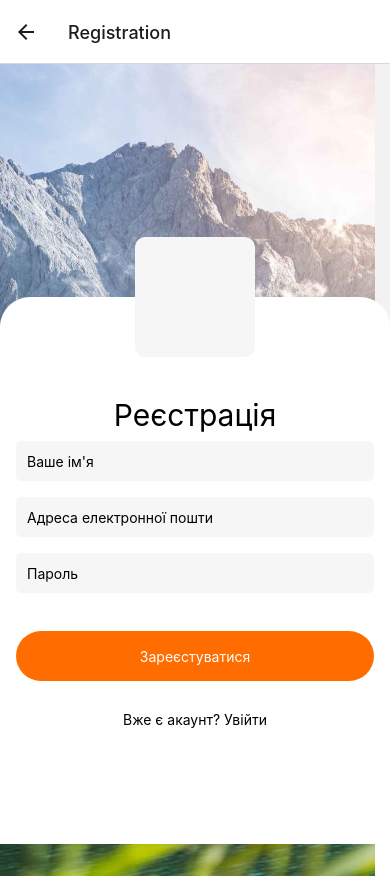
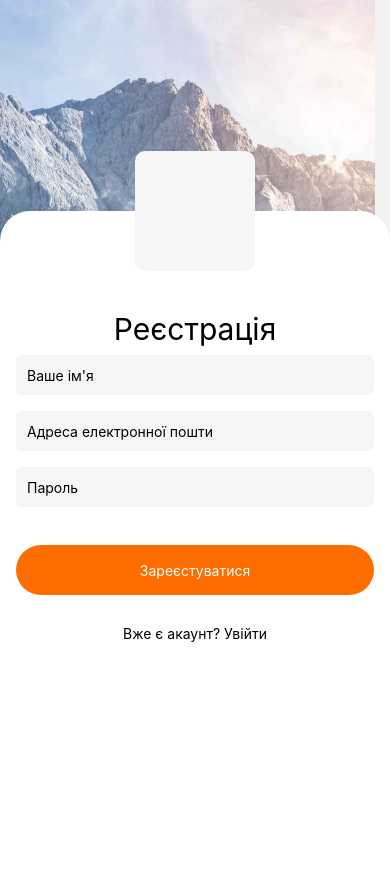
Before and after one commit to Sandrixman/React-native-project, a React Native app: screen /Registration in a window 390 px wide. After the commit the page ends 844 px from the top, so only its background shows below. Built offline with nearby package versions, Linux system fonts and the light colour scheme.

Commit message:
fix keyboardAvoiding

```diff
--- a/App.js
+++ b/App.js
@@ -9,7 +9,12 @@ const MainStack = createStackNavigator();
 export default function App() {
   return (
     <NavigationContainer>
-      <MainStack.Navigator initialRouteName="Login">
+      <MainStack.Navigator
+        initialRouteName="Login"
+        screenOptions={{
+          headerShown: false,
+        }}
+      >
         <MainStack.Screen name="Registration" component={Registration} />
         <MainStack.Screen name="Login" component={Login} />
         {/* <MainStack.Screen
--- a/Screens/LoginScreen.js
+++ b/Screens/LoginScreen.js
@@ -39,15 +39,16 @@ export default function Login() {
       resizeMode="cover"
     >
       <View style={{ flex: 1 }}></View>
+      <KeyboardAvoidingView
+        behavior={Platform.OS == "ios" ? "padding" : null}
+        style={styles.keyboardAvoidingContainer}
+      >
         <TouchableWithoutFeedback onPress={Keyboard.dismiss}>
           <View style={styles.form}>
             <View style={styles.absoluteBox}>
               <View style={styles.avatar}></View>
             </View>
             <Text style={styles.title}>Вхід</Text>
-          <KeyboardAvoidingView
-            behavior={Platform.OS == "ios" ? "padding" : "height"}
-          >
             <TextInput
               style={styles.input}
               onChangeText={setMailInpyt}
@@ -60,18 +61,18 @@ export default function Login() {
               value={passwordInpyt}
               placeholder="Пароль"
             />
-          </KeyboardAvoidingView>
             <TouchableOpacity style={styles.button} onPress={onButton}>
               <Text style={styles.btnText}>Увійти</Text>
             </TouchableOpacity>
             <Text
               style={{ textAlign: "center", marginTop: 30 }}
-            onPress={() => navigation.navigate("Login")}
+              onPress={() => navigation.navigate("Registration")}
             >
               Немає акаунту? Зареєструватися
             </Text>
           </View>
         </TouchableWithoutFeedback>
+      </KeyboardAvoidingView>
     </ImageBackground>
   );
 }
@@ -79,6 +80,9 @@ export default function Login() {
 const styles = StyleSheet.create({
   container: {
     flex: 1,
+  },
+  keyboardAvoidingContainer: {
+    flex: 2,
   },
   form: {
     flex: 2,
--- a/Screens/RegistrationScreen.js
+++ b/Screens/RegistrationScreen.js
@@ -40,15 +40,16 @@ export default function Registration() {
       resizeMode="cover"
     >
       <View style={{ flex: 1 }}></View>
+      <KeyboardAvoidingView
+        behavior={Platform.OS == "ios" ? "padding" : null}
+        style={styles.keyboardAvoidingContainer}
+      >
         <TouchableWithoutFeedback onPress={Keyboard.dismiss}>
           <View style={styles.form}>
             <View style={styles.absoluteBox}>
               <View style={styles.avatar}></View>
             </View>
             <Text style={styles.title}>Реєстрація</Text>
-          <KeyboardAvoidingView
-            behavior={Platform.OS == "ios" ? "padding" : "height"}
-          >
             <TextInput
               style={styles.input}
               onChangeText={setNameInpyt}
@@ -67,7 +68,6 @@ export default function Registration() {
               value={passwordInpyt}
               placeholder="Пароль"
             />
-          </KeyboardAvoidingView>
             <TouchableOpacity style={styles.button} onPress={onButton}>
               <Text style={styles.btnText}>Зареєстуватися</Text>
             </TouchableOpacity>
@@ -79,6 +79,7 @@ export default function Registration() {
             </Text>
           </View>
         </TouchableWithoutFeedback>
+      </KeyboardAvoidingView>
     </ImageBackground>
   );
 }
@@ -87,8 +88,11 @@ const styles = StyleSheet.create({
   container: {
     flex: 1,
   },
+  keyboardAvoidingContainer: {
+    flex: 3,
+  },
   form: {
-    flex: 2,
+    flex: 3,
     paddingTop: 80,
     paddingHorizontal: 16,
     backgroundColor: "white",
```
Lines whose indentation alone changed are shown as unchanged.
